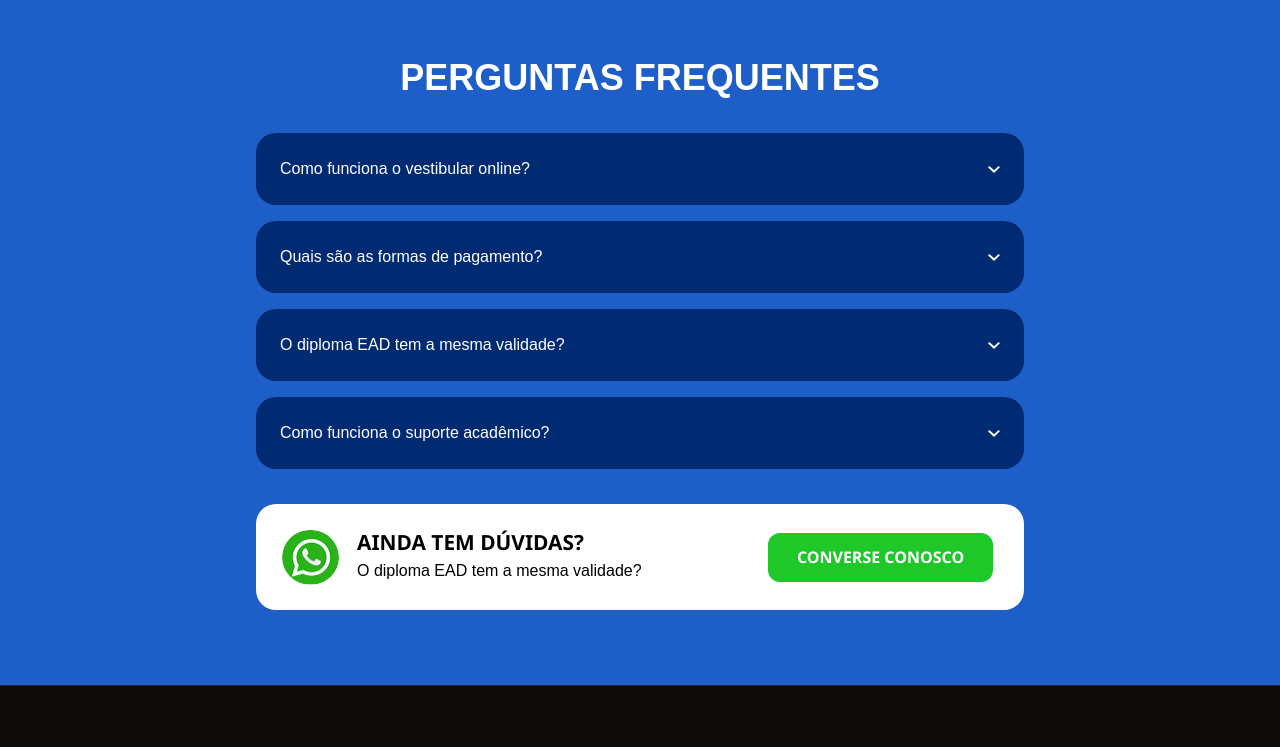
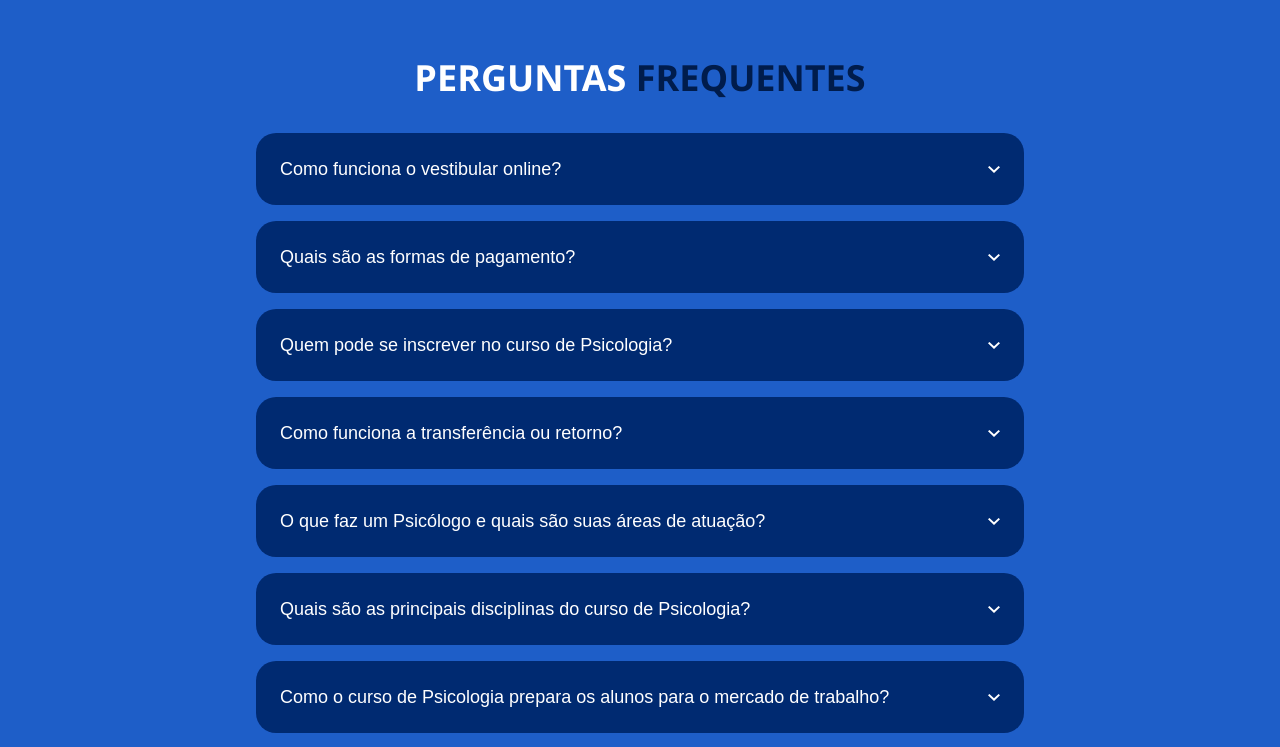
Before and after one commit to martinlofranodeoliveira/faculdadepsicologiaunicesp.com.br, a React (Vite) app: page / in a window 1280 px wide. Shown: the part 4340-5087 px from the top of the page. Built offline with nearby package versions, Linux system fonts and the light colour scheme; no server answers.

Commit message:
feat: atualiza FAQ com novas perguntas e ajustes visuais

```diff
--- a/src/landing/components/FaqCtaSection.tsx
+++ b/src/landing/components/FaqCtaSection.tsx
@@ -20,16 +20,40 @@ const FAQ_ITEMS: FaqItem[] = [
       'Aceitamos boleto, cartão de crédito e outras opções disponíveis no momento da matrícula.',
   },
   {
-    id: 'diploma',
-    question: 'O diploma EAD tem a mesma validade?',
+    id: 'inscricao-psicologia',
+    question: 'Quem pode se inscrever no curso de Psicologia?',
     answer:
-      'Sim. O diploma EAD reconhecido pelo MEC tem a mesma validade do presencial em todo o território nacional.',
+      'Podem se inscrever candidatos que concluíram o ensino médio e desejam seguir carreira em Psicologia.',
   },
   {
-    id: 'suporte',
-    question: 'Como funciona o suporte acadêmico?',
+    id: 'transferencia-retorno',
+    question: 'Como funciona a transferência ou retorno?',
     answer:
-      'Você conta com tutoria e atendimento por canais digitais para tirar dúvidas sobre conteúdo e rotina do curso.',
+      'Você pode solicitar análise de histórico para transferência ou retorno, conforme as regras acadêmicas vigentes.',
+  },
+  {
+    id: 'atuacao-psicologo',
+    question: 'O que faz um Psicólogo e quais são suas áreas de atuação?',
+    answer:
+      'O Psicólogo atua em clínicas, hospitais, escolas, empresas e no setor público, promovendo saúde mental e desenvolvimento humano.',
+  },
+  {
+    id: 'disciplinas-principais',
+    question: 'Quais são as principais disciplinas do curso de Psicologia?',
+    answer:
+      'A grade inclui fundamentos da Psicologia, desenvolvimento humano, avaliação psicológica, psicopatologia, práticas e estágios supervisionados.',
+  },
+  {
+    id: 'preparo-mercado',
+    question: 'Como o curso de Psicologia prepara os alunos para o mercado de trabalho?',
+    answer:
+      'A formação combina base teórica, prática supervisionada e desenvolvimento de competências para atuação profissional em diferentes contextos.',
+  },
+  {
+    id: 'carreira-psicologos',
+    question: 'Quais são as oportunidades de carreira para Psicólogos formados?',
+    answer:
+      'Há oportunidades em consultório, saúde, educação, organizações, assistência social, perícia, esporte e outras áreas da Psicologia.',
   },
 ]
 
@@ -43,7 +67,9 @@ export function FaqCtaSection() {
   return (
     <section id="faq-cta" className="lp-faq-cta" aria-label="Perguntas frequentes">
       <div className="lp-faq-cta__inner">
-        <h2 className="lp-faq-cta__title">PERGUNTAS FREQUENTES</h2>
+        <h2 className="lp-faq-cta__title">
+          PERGUNTAS <span className="lp-faq-cta__title-accent">FREQUENTES</span>
+        </h2>
 
         <div className="lp-faq-cta__list">
           {FAQ_ITEMS.map((item) => {
--- a/src/landing/landing.css
+++ b/src/landing/landing.css
@@ -1042,11 +1042,15 @@
   margin: 0;
   text-align: center;
   color: #ffffff;
-  font-family: 'Liberation Sans', Arial, sans-serif;
+  font-family: 'Kumbh Sans', 'Segoe UI', Arial, sans-serif;
   font-size: 36px;
-  font-weight: 700;
+  font-weight: 800;
   line-height: 40px;
   text-transform: uppercase;
+}
+
+.lp-faq-cta__title-accent {
+  color: #001c4c;
 }
 
 .lp-faq-cta__list {
@@ -1075,7 +1079,7 @@
   color: #ffffff;
   text-align: left;
   font-family: 'Liberation Sans', Arial, sans-serif;
-  font-size: 16px;
+  font-size: 18px;
   font-weight: 400;
   line-height: 24px;
   cursor: pointer;
@@ -1986,6 +1990,10 @@
   .lp-faq-cta__title {
     font-size: 32px;
     line-height: 1.2;
+  }
+
+  .lp-faq-cta__item {
+    font-size: 16px;
   }
 
   .lp-faq-cta__item {
```
